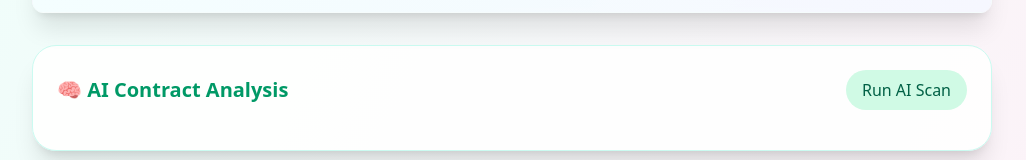
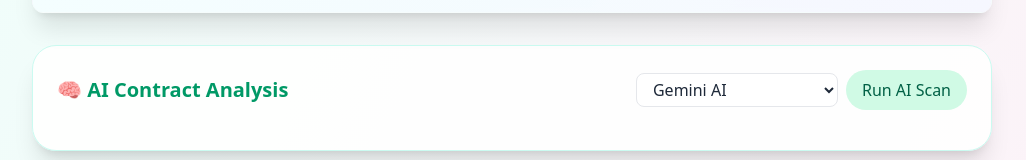
Before and after one commit to Sou6161/ULB-LT, a React (Vite) app: page /NDA_LevelTwoPart_Two in a window 1280 px wide. Shown: the part 2667-2827 px from the top of the page, without its empty margins (128-1154 px from the left). Built offline with nearby package versions, Linux system fonts and the light colour scheme; no server answers; sample sign-in values are in the browser's storage.

Commit message:
Updated AI Panel code and added .Env file

```diff
--- a/src/components/AIAnalysisPanel.tsx
+++ b/src/components/AIAnalysisPanel.tsx
@@ -15,6 +15,7 @@ const AIAnalysisPanel: React.FC<AIAnalysisPanelProps> = ({
 }) => {
   const [insights, setInsights] = useState<string>("");
   const [isLoading, setIsLoading] = useState(false);
+  const [analysisMethod, setAnalysisMethod] = useState<"gemini" | "vertex">("gemini");
 
   const analyzeWithGemini = async () => {
     setIsLoading(true);
@@ -39,19 +40,77 @@ const AIAnalysisPanel: React.FC<AIAnalysisPanelProps> = ({
     setIsLoading(false);
   };
 
+  const analyzeWithVertexAI = async () => {
+    setIsLoading(true);
+    try {
+      // Use the provided API key for Vertex AI
+      const vertexApiKey = "AIzaSyDWDCGtTYZc1atR91aUJq5OMFYrFyzIEpE";
+      const genAI = new GoogleGenerativeAI(vertexApiKey);
+
+      // Use a model that supports supervised fine-tuning according to Google Cloud docs
+      const model = genAI.getGenerativeModel({
+        model: "gemini-2.0-flash-001",
+        generationConfig: {
+          temperature: 1,
+          topP: 0.95,
+          maxOutputTokens: 8192,
+        }
+      });
+
+      const prompt = `You are a legal AI assistant powered by Vertex AI.
+
+      Analyze this employment agreement based on CUAD dataset. The user has highlighted these clauses: ${highlightedTexts.join(", ")}.
+      Document content: ${documentText.substring(0, 30000)}...
+
+      Provide detailed recommendations on:
+      1. Missing important clauses that should be included
+      2. Potential legal risks and vulnerabilities in the agreement
+      3. Suggested optimizations to strengthen the contract
+      4. Compliance checks against relevant employment laws
+      5. Potential negotiation points for both parties`;
+
+      const result = await model.generateContent(prompt);
+      const response = await result.response;
+      setInsights(response.text());
+    } catch (error) {
+      console.error("Error in Vertex AI simulation:", error);
+      setInsights("Error generating insights with Vertex AI. Please try again.");
+    }
+    setIsLoading(false);
+  };
+
+  const handleAnalyze = async () => {
+    if (analysisMethod === "gemini") {
+      await analyzeWithGemini();
+    } else {
+      await analyzeWithVertexAI();
+    }
+  };
+
   return (
-    <div className={`mt-8 p-6 rounded-3xl shadow-xl border ${
-      isDarkMode ? "bg-gray-800/90 border-gray-700" : "bg-white/90 border-teal-100"
+    <div className={`mt-8 p-6 rounded-3xl shadow-xl border ${isDarkMode ? "bg-gray-800/90 border-gray-700" : "bg-white/90 border-teal-100"
       }`}>
       <div className="flex justify-between items-center mb-4">
         <h3 className={`text-xl font-semibold ${isDarkMode ? "text-emerald-400" : "text-emerald-600"}`}>
           🧠 AI Contract Analysis
         </h3>
+        <div className="flex items-center gap-4">
+          <div className="flex items-center">
+            <select
+              value={analysisMethod}
+              onChange={(e) => setAnalysisMethod(e.target.value as "gemini" | "vertex")}
+              className={`px-3 py-1 rounded-lg mr-2 ${isDarkMode
+                ? "bg-gray-700 text-white border-gray-600"
+                : "bg-white text-gray-800 border-gray-200"
+                } border`}
+            >
+              <option value="gemini">Gemini AI</option>
+              <option value="vertex">Vertex AI (Advanced)</option>
+            </select>
             <button
-          onClick={analyzeWithGemini}
+              onClick={handleAnalyze}
               disabled={isLoading}
-          className={`px-4 py-2 rounded-full ${
-            isDarkMode
+              className={`px-4 py-2 rounded-full ${isDarkMode
                 ? "bg-emerald-600 hover:bg-emerald-700 text-white"
                 : "bg-emerald-100 hover:bg-emerald-200 text-emerald-800"
                 } transition-all`}
@@ -59,9 +118,10 @@ const AIAnalysisPanel: React.FC<AIAnalysisPanelProps> = ({
               {isLoading ? "Analyzing..." : "Run AI Scan"}
             </button>
           </div>
+        </div>
+      </div>
       {insights && (
-        <div className={`p-4 rounded-xl ${
-          isDarkMode ? "bg-gray-700/50" : "bg-gray-100/50"
+        <div className={`p-4 rounded-xl ${isDarkMode ? "bg-gray-700/50" : "bg-gray-100/50"
           } whitespace-pre-line`}>
           {insights}
         </div>
```
Also changed, not shown: 1 other file (tests, documents, lock files or other folders). Lines whose indentation alone changed are shown as unchanged.
